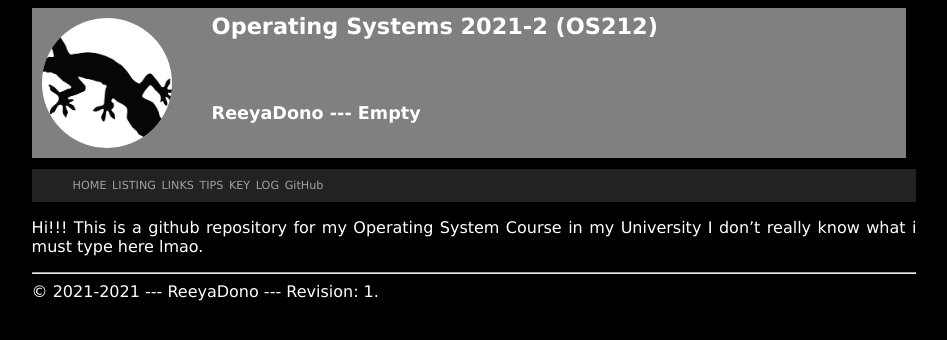
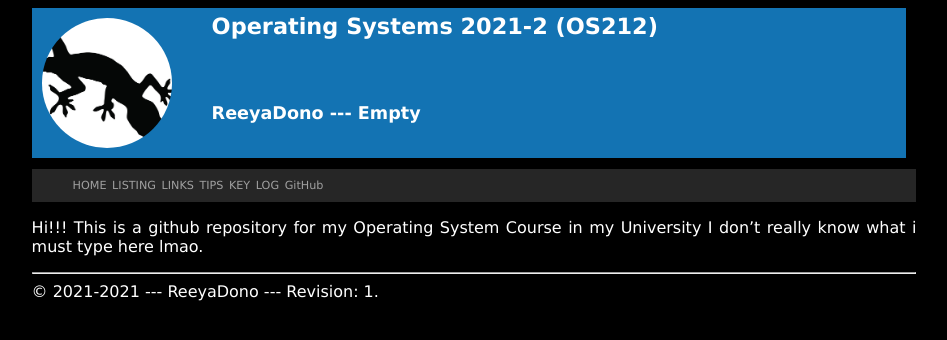
Before and after one commit to ReeyaDono/sp231, a Jekyll site: the page built from index.md, in a window 1280 px wide. Shown: the top 340 px of the page, without its empty margins (166-1113 px from the left). Built offline with Jekyll 4.4.1, drawn with Linux system fonts in a browser that asks for light colours.

Commit message:
Modify style.css

```diff
--- a/assets/css/style.css
+++ b/assets/css/style.css
@@ -40,7 +40,7 @@
 .column {
   float:            left;
   display:          inline-block;
-  background:       #808080;
+  background:       #1373b3;
   height:           130px;
   width:            100%;
   padding-top:      10px;
@@ -111,8 +111,8 @@
 }
 
 .navbar {
-  background-color: #222222;
-  color:            #FFFFFF;
+  background-color: #262626;
+  color:            #D7D7D7;
   font-size:        0.7em;
 }
 
@@ -128,7 +128,7 @@
 }
 
 .navbar ul li a:hover {
-  background:       blue;
+  background:       rgb(60, 140, 172);
   color:            #CCCCCC;
   font-size:        1em;
   font-weight:      bold;
```
